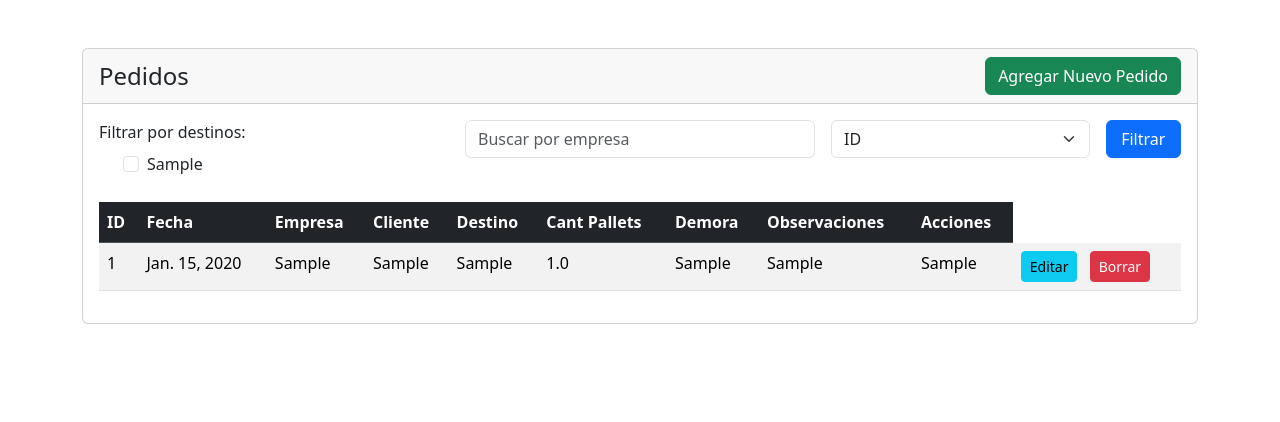
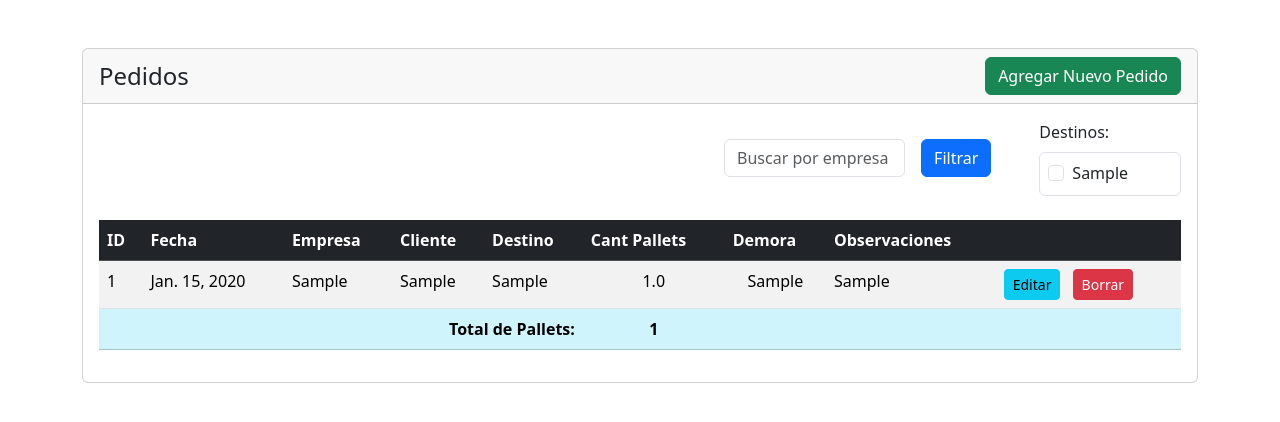
Before and after one commit to MauricioUrban/Satur, a Django app: page /pedido/pedidos/ in a window 1280 px wide. Shown: the part 56-478 px from the top of the page. Run offline with Django 5.2, Linux system fonts and the light colour scheme; tables that the repository leaves empty hold one stand-in row (values such as "Sample post").

Commit message:
Feat: mejorar filtros y búsquedas agregando total de pallets

```diff
--- a/sistema/pedido/templates/pedidos/index.html
+++ b/sistema/pedido/templates/pedidos/index.html
@@ -9,19 +9,21 @@
         <a class="btn btn-success" href="{% url 'crear' %}" role="button">Agregar Nuevo Pedido</a>
     </div>
     <div class="card-body">
-        <div class="table-responsive">
-
-            <form method="GET" class="row g-3 mb-4">
+        <div class="d-flex justify-content-end">
+            <form method="GET" class="row g-3 align-items-center mb-4">
+                <div class="col-md-5">
+                    <input type="text" name="filtro_empresa" value="{{ filtro_empresa }}" class="form-control"
+                        placeholder="Buscar por empresa">
+                </div>
+                <div class="col-md-3">
+                    <button type="submit" class="btn btn-primary">Filtrar</button>
+                </div>
                 <div class="col-md-4">
-                    <label class="form-label">Filtrar por destinos:</label>
-                    <div class="form-check">
+                    <label class="form-label">Destinos:</label>
+                    <div class="border rounded p-2">
                         {% for destino in destinos_disponibles %}
                         <div class="form-check">
-                            <input
-                                class="form-check-input"
-                                type="checkbox"
-                                name="filtro_destinos"
-                                value="{{ destino }}"
+                            <input class="form-check-input" type="checkbox" name="filtro_destinos" value="{{ destino }}"
                                 {% if destino in filtro_destinos %}checked{% endif %}>
                             <label class="form-check-label">
                                 {{ destino }}
@@ -30,22 +32,9 @@
                         {% endfor %}
                     </div>
                 </div>
-                <div class="col-md-4">
-                    <input type="text" name="filtro_empresa" value="{{ filtro_empresa }}" class="form-control" placeholder="Buscar por empresa">
-                </div>
-                <div class="col-md-3">
-                    <select name="orden" class="form-select">
-                        <option value="id" {% if orden_actual == 'id' %}selected{% endif %}>ID</option>
-                        <option value="destino" {% if orden_actual == 'destino' %}selected{% endif %}>Destino</option>
-                        <option value="empresa" {% if orden_actual == 'empresa' %}selected{% endif %}>Empresa</option>
-                    </select>
-                </div>
-                <div class="col-md-1">
-                    <button type="submit" class="btn btn-primary w-100">Filtrar</button>
-                </div>
             </form>
-
-
+        </div>
+        <div class="table-responsive">
             <table class="table table-striped table-hover">
                 <thead class="table-dark">
                     <tr>
@@ -57,7 +46,7 @@
                         <th><a href="?orden=cant_pallets" class="text-white text-decoration-none">Cant Pallets</a></th>
                         <th><a href="?orden=demora" class="text-white text-decoration-none">Demora</a></th>
                         <th><a href="?orden=observacion" class="text-white text-decoration-none">Observaciones</a></th>
-                        <th>Acciones</th>
+                        <th></th>
                     </tr>
                 </thead>
                 <tbody>
@@ -68,9 +57,8 @@
                         <td>{{ pedido.empresa }}</td>
                         <td>{{ pedido.cliente }}</td>
                         <td>{{ pedido.destino }}</td>
-                        <td>{{ pedido.cant_pallets }}</td>
-                        <td>{{ pedido.demora }}</td>
-                        <td>{{ pedido.observacion }}</td>
+                        <td class="text-center">{{ pedido.cant_pallets }}</td>
+                        <td class="text-center">{{ pedido.demora }}</td>
                         <td>{{ pedido.observacion }}</td>
                         <td>
                             <a class="btn btn-sm btn-info me-2" href="{% url 'editar' pedido.id %}"
@@ -80,6 +68,12 @@
                         </td>
                     </tr>
                     {% endfor %}
+                    <tr class="table-info">
+                        <td colspan="5" class="text-end"><strong>Total de Pallets:</strong></td>
+                        <td class="text-center"><strong>{{ total_pallets }}</strong></td>
+                        <td colspan="3"></td>
+                    </tr>
+
                 </tbody>
             </table>
         </div>
--- a/sistema/pedido/views.py
+++ b/sistema/pedido/views.py
@@ -3,6 +3,7 @@
 from .forms import PedidoForm
 from django.shortcuts import render, redirect
 from django.db.models import Q
+from django.db.models import Sum
 
 # Create your views here.
 
@@ -12,26 +13,34 @@
     return render(request, 'paginas/nosotros.html')
 
 def pedidos(request):
-    orden = request.GET.get('orden', 'id') # Orden predeterminado
-    filtro_destinos = request.GET.get('filtro_destinos', '') # Valor del filtro por destino
-    filtro_empresa = request.GET.get('filtro_empresa', '') # Valor del filtro por empresa
+    orden = request.GET.get('orden', 'id')  # Orden predeterminado
+    filtro_destinos = request.GET.getlist('filtro_destinos')  # Obtener lista de destinos seleccionados
+    filtro_empresa = request.GET.get('filtro_empresa', '')  # Valor del filtro por empresa
 
+    # Obtener destinos únicos disponibles en la base de datos
+    destinos_disponibles = Pedido.objects.values_list('destino', flat=True).distinct().order_by('destino')
+
+
+    # Recuperar todos los pedidos y ordenarlos
     pedidos = Pedido.objects.all().order_by(orden)
 
+    # Filtrar por los destinos seleccionados si hay al menos uno marcado
     if filtro_destinos:
         pedidos = pedidos.filter(destino__in=filtro_destinos)
+
     if filtro_empresa:
         pedidos = pedidos.filter(empresa__icontains=filtro_empresa)
 
-    # Obtener destinos únicos para el filtro
-    destinos_disponibles = Pedido.objects.values_list('destino', flat=True).distinct()
+    # Calcular la cantidad total de pallets
+    total_pallets = pedidos.aggregate(Sum('cant_pallets'))['cant_pallets__sum'] or 0
 
     return render(request, 'pedidos/index.html', {
         'pedidos': pedidos,
         'filtro_destinos': filtro_destinos,
         'filtro_empresa': filtro_empresa,
         'destinos_disponibles': destinos_disponibles,
-        'orden_actual': orden
+        'orden_actual': orden,
+        'total_pallets': total_pallets  # Se envía el total a la plantilla
     })
 
 def crear(request):
```
